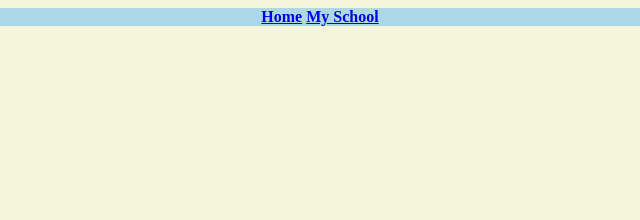
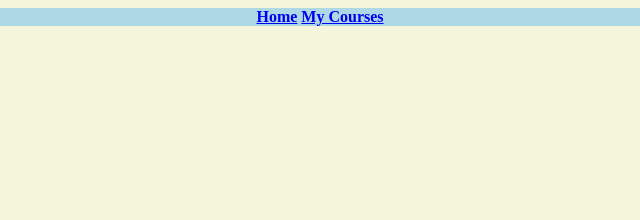
Before and after one commit to Birds7-7birds/REPO, a plain HTML site: page misc/school.html in a window 1280 px wide. Shown: the full height of the page, 320-960 px from the left. Drawn offline with Linux system fonts and the light colour scheme.

Commit message:
Update school.html

```diff
--- a/misc/school.html
+++ b/misc/school.html
@@ -9,7 +9,7 @@
     <header>
         <nav>
             <a href="../index.html" title="Takes to index"><strong>Home</strong></a>
-            <a href="school.html" title="Takes to school.html"><strong>My School</strong></a>
+            <a href="courses.html" title="Takes to courses.html"><strong>My Courses</strong></a>
         </nav>
     </header>
     <h1>
```
